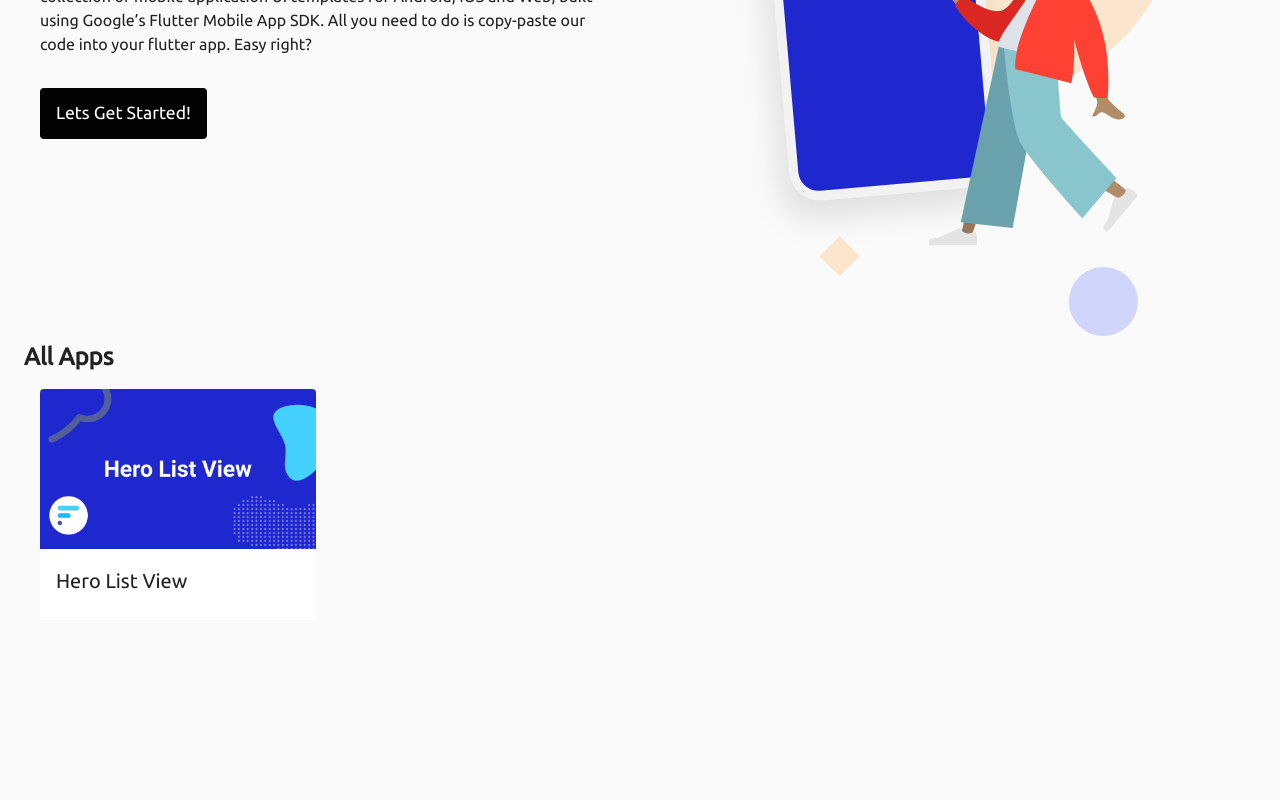
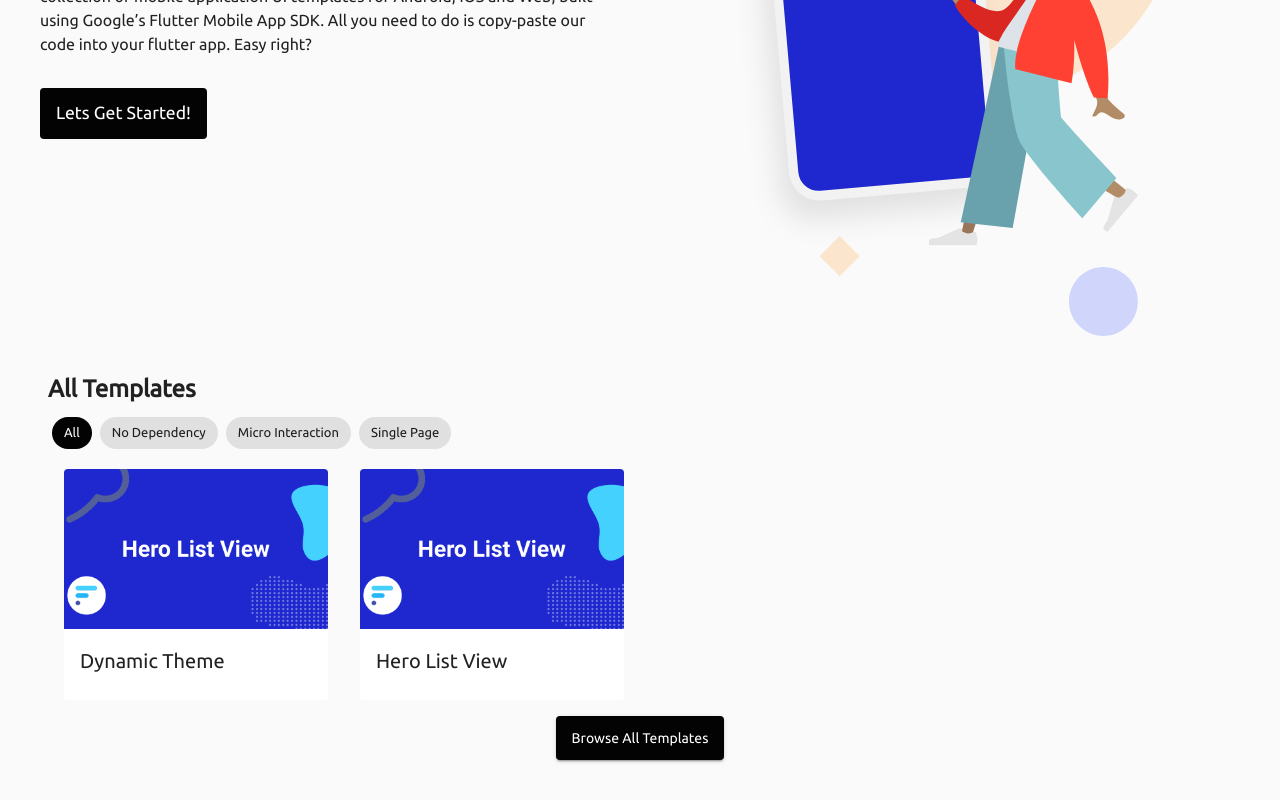
Before and after one commit to bimsina/fluttertemplates.dev, a Next.js app: page / in a window 1280 px wide. Shown: the part 412-1212 px from the top of the page. Before the commit the page ends 1048 px from the top, so only its background shows below. Built offline with nearby package versions, Linux system fonts and the light colour scheme.

Commit message:
minor changes

```diff
--- /dev/null
+++ b/components/CategoriesList.tsx
@@ -0,0 +1,47 @@
+import React, { useEffect } from "react";
+import { Chip, Grid } from "@material-ui/core";
+
+interface CategoriesListProps {
+  categories: string[];
+  selected: string;
+  onChange: (id: string) => void;
+}
+
+export default function CategoriesList(props: CategoriesListProps) {
+  return (
+    <div className="categories-list">
+      <Chip
+        label="All"
+        component="a"
+        color={props.selected === "all" ? "primary" : "default"}
+        variant="default"
+        clickable
+        style={{
+          margin: "4px",
+        }}
+        key="all"
+        onClick={() => {
+          props.onChange("all");
+        }}
+      />
+      {props.categories.map((val) => {
+        return (
+          <Chip
+            label={val}
+            component="a"
+            color={props.selected === val ? "primary" : "default"}
+            variant="default"
+            clickable
+            style={{
+              margin: "4px",
+            }}
+            key={val}
+            onClick={() => {
+              props.onChange(val);
+            }}
+          />
+        );
+      })}
+    </div>
+  );
+}
--- /dev/null
+++ b/components/TemplatesGrid.tsx
@@ -0,0 +1,125 @@
+import { Container, Grid, Typography } from "@material-ui/core";
+import React from "react";
+import TemplateCardProps from "../models/template_card";
+import CategoriesList from "./CategoriesList";
+import CustomButton from "./custom_button";
+import TemplateCard from "./TemplateCard";
+
+export default function TemplatesGrid({
+  templates,
+  limit,
+}: {
+  templates: TemplateCardProps[];
+  limit: boolean;
+}) {
+  const [selectedCategory, setSelectedCategory] = React.useState("all");
+  const [categories, setCategories] = React.useState<string[]>([]);
+
+  const [filteredTemplates, setFilteredTemplates] = React.useState(
+    templates.slice(0, limit ? 12 : templates.length)
+  );
+
+  React.useEffect(() => {
+    setCategories(reduceTemplates(templates));
+    if (selectedCategory === "all") {
+      setFilteredTemplates(templates.slice(0, limit ? 12 : templates.length));
+    } else {
+      const _filtered = templates.filter((val) => {
+        if (val.frontmatter.categories.includes(selectedCategory)) {
+          return true;
+        } else return false;
+      });
+      setFilteredTemplates(_filtered.slice(0, limit ? 12 : _filtered.length));
+    }
+  }, [selectedCategory]);
+
+  return (
+    <Container
+      style={{
+        marginBottom: "2.5rem",
+      }}
+    >
+      <Typography
+        variant="h5"
+        style={{
+          fontWeight: "bold",
+          marginTop: "2rem",
+        }}
+      >
+        All Templates
+      </Typography>
+
+      <CategoriesList
+        categories={categories}
+        onChange={(category) => {
+          setSelectedCategory(category);
+        }}
+        selected={selectedCategory}
+      />
+
+      {filteredTemplates.length === 0 ? (
+        <Grid
+          container
+          direction="column"
+          justifyContent="center"
+          alignItems="center"
+          spacing={4}
+          style={{
+            width: "100%",
+            marginTop: "2rem",
+            marginBottom: "2rem",
+          }}
+        >
+          <Grid item>
+            <img
+              src="/404.svg"
+              style={{
+                height: "30vh",
+              }}
+            />
+          </Grid>
+          <Grid item>
+            <Typography>No Templates found</Typography>
+          </Grid>
+        </Grid>
+      ) : (
+        <Grid container>
+          {filteredTemplates.map(
+            (template: TemplateCardProps, index: number) => {
+              return (
+                <TemplateCard
+                  key={index}
+                  id={template.id}
+                  frontmatter={template.frontmatter}
+                />
+              );
+            }
+          )}
+        </Grid>
+      )}
+
+      {limit && (
+        <Grid
+          container
+          direction="row"
+          justifyContent="center"
+          alignItems="center"
+        >
+          <Grid item>
+            <CustomButton variant="contained" color="primary">
+              Browse All Templates
+            </CustomButton>
+          </Grid>
+        </Grid>
+      )}
+    </Container>
+  );
+
+  function reduceTemplates(templates: TemplateCardProps[]): string[] {
+    let _return: string[] = [];
+    templates.forEach((template: TemplateCardProps) => {
+      _return.push(...template.frontmatter.categories);
+    });
+    return Array.from(new Set(_return));
+  }
+}
--- a/models/template_frontmatter.ts
+++ b/models/template_frontmatter.ts
@@ -5,4 +5,5 @@ export default interface TemplateFrontmatterProps {
   codeUrl: string;
   demoUrl: string;
   categories: string[];
+  packages: string[];
 }
--- a/pages/index.tsx
+++ b/pages/index.tsx
@@ -5,6 +5,7 @@ import { Typography, Grid } from "@material-ui/core";
 import CustomButton from "../components/custom_button";
 import TemplateCardProps from "../models/template_card";
 import getTemplatesList from "../utils/getTemplatesList";
+import TemplatesGrid from "../components/TemplatesGrid";
 
 export default function Home({
   templates,
@@ -19,26 +20,7 @@ export default function Home({
 
       <HeroSection />
 
-      <Typography
-        variant="h5"
-        style={{
-          fontWeight: "bold",
-        }}
-      >
-        All Apps
-      </Typography>
-
-      <Grid container>
-        {templates.map((template: TemplateCardProps, index: number) => {
-          return (
-            <TemplateCard
-              key={index}
-              id={template.id}
-              frontmatter={template.frontmatter}
-            />
-          );
-        })}
-      </Grid>
+      <TemplatesGrid templates={templates} limit={true} />
     </div>
   );
 }
--- /dev/null
+++ b/styles/categoriesList.css
@@ -0,0 +1,11 @@
+.categories-list {
+  display: flex;
+  flex-direction: row;
+  margin-top: 8px;
+  overflow-x: scroll;
+  overflow-y: hidden;
+  white-space: nowrap;
+}
+.categories-list::-webkit-scrollbar {
+  width: 0px;
+}
--- a/styles/globals.css
+++ b/styles/globals.css
@@ -16,3 +16,15 @@ a {
 * {
   box-sizing: border-box;
 }
+
+.categories-list {
+  display: flex;
+  flex-direction: row;
+  margin-top: 8px;
+  overflow-x: scroll;
+  overflow-y: hidden;
+  white-space: nowrap;
+}
+.categories-list::-webkit-scrollbar {
+  width: 0px;
+}
--- /dev/null
+++ b/templates/dynamic_theme.md
@@ -0,0 +1,9 @@
+---
+title: "Dynamic Theme"
+image: "/images/hero_list.png"
+codeGistUrl: "https://raw.githubusercontent.com/fluttertemplates-dev/hero_listview/master/lib/main.dart"
+codeUrl: "https://github.com/fluttertemplates-dev/hero_listview"
+demoUrl: "https://fluttertemplates-dev.github.io/hero_listview/#/"
+categories: ["No Dependency", "Micro Interaction"]
+packages: ["https://pub.dev/packages/riverpod"]
+---
```
Also changed, not shown: components/PackagesUsed.tsx (added, +76 -0 lines), components/TemplateDetailPage.tsx (+4 -4 lines), pages/templates/index.tsx (+34 -2 lines), 1 other file (tests, documents, lock files or other folders).
